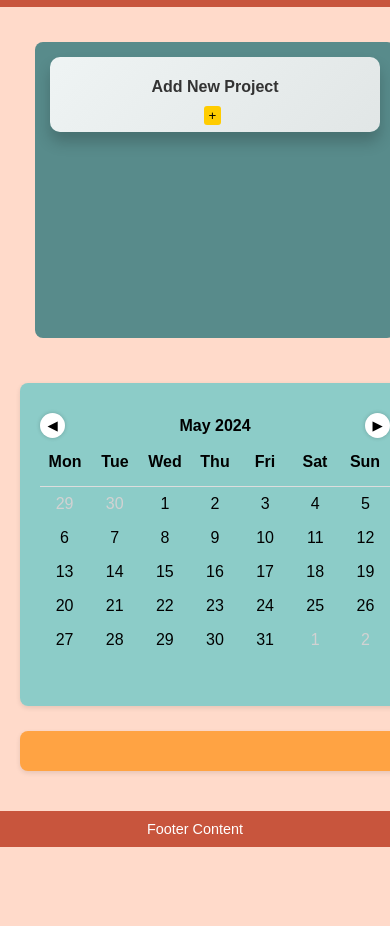
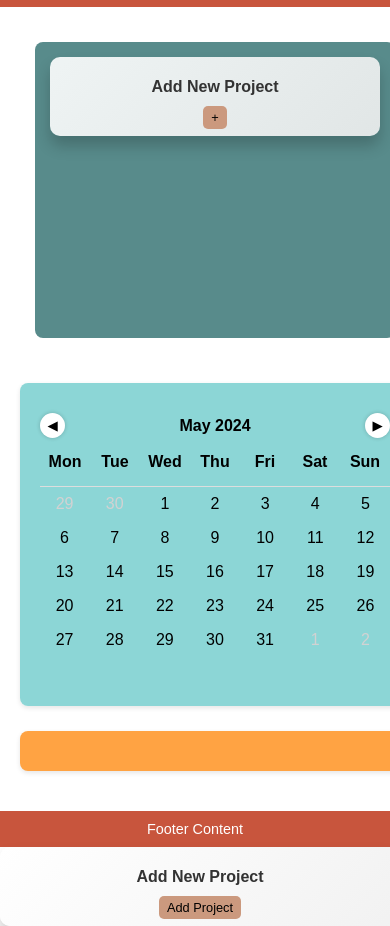
Before and after one commit to cse110-sp24-group31/Dev-Journal, a website: page index.html in a window 390 px wide. Shown: the part 57-983 px from the top of the page. Before the commit the page ends 904 px from the top, so only its background shows below. Drawn offline with Linux system fonts and the light colour scheme.

Commit message:
initial commit

```diff
--- a/assets/scripts/project.js
+++ b/assets/scripts/project.js
@@ -165,6 +165,16 @@ function addCard(event) {
   //projects.appendChild(project);
 }
 
+function openAddCardModal() {
+  // Your logic to open the add card modal
+  document.getElementById('addCardModal').style.display = 'block';
+}
+
+function closeAddCardModal() {
+  // Your logic to close the add card modal
+  document.getElementById('addCardModal').style.display = 'none';
+}
+
 function updateProgress(button) {
   const progressBar = button.parentElement.previousElementSibling.firstElementChild;
   let progress = parseInt(progressBar.style.width);
--- a/assets/styles/project-card.css
+++ b/assets/styles/project-card.css
@@ -1,13 +1,28 @@
+:root {
+  --primary-color: #00796b;
+  --secondary-color: #ffcc00;
+  --hover-color: #ffa500;
+  --background-color: rgba(255, 255, 255, 0.9);
+  --shadow-color: rgba(0, 0, 0, 0.2);
+  --hover-shadow-color: rgba(0, 0, 0, 0.3);
+  --text-color: #333;
+  --timberwolf: #cb997e;
+  --pale-dogwood: #d5bdafff;
+  --isabelline: #edede9ff;
+  --linen: #f5ebe0ff;
+  --champagne-pink: #e3d5caff;
+}
+
 .project-card {
 display: flex;
 flex-direction: column;
 align-items: center;
-  background: linear-gradient(135deg, rgba(255, 255, 255, 0.9), rgba(240, 240, 240, 0.9));
+background: linear-gradient(135deg, var(--background-color), rgba(240, 240, 240, 0.9));
 border-radius: 10px;
-  box-shadow: 0px 10px 15px rgba(0, 0, 0, 0.2);
-  height: 300px; /* height remains constant */
+box-shadow: 0px 10px 15px var(--shadow-color);
+height: 350px;
 margin-bottom: 20px;
-  padding: 15px 25px;
+padding: 15px;
 width: 25%;
 transition: width 0.2s ease, transform 0.2s ease;
 position: relative;
@@ -15,32 +30,30 @@
 
 .project-card:hover {
 transform: translateY(-10px);
-  box-shadow: 0px 15px 20px rgba(0, 0, 0, 0.3);
+box-shadow: 0px 15px 20px var(--hover-shadow-color);
 }
 
 .project-card .name {
-  color: #333;
+color: var(--text-color);
 font-size: 1.8em;
 font-weight: bold;
 text-align: center;
+margin-bottom: 10px;
 transition: font-size 0.2s ease, color 0.2s ease;
-  margin-bottom: 10px; /* Add margin to separate from image */
-  position: relative; /* Ensure it respects flex layout */
 }
 
 .project-card .name:hover {
 font-size: 2em;
-  color: #00796b;
+color: var(--primary-color);
 }
 
 .project-card .project-image {
 align-self: center;
 object-fit: cover;
 border-radius: 10px;
-  height: 60%; /* Adjusted height */
+height: 50%;
 width: 100%;
 transition: transform 0.3s ease;
-  position: relative; /* Ensure it respects flex layout */
 }
 
 .project-card .project-image:hover {
@@ -49,8 +62,8 @@
 
 .project-card .progress-bar-container {
 width: 100%;
-  margin-top: auto; /* Pushes progress bar to the bottom */
-  position: relative; /* Ensure it respects flex layout */
+margin-top: 10px;
+margin-bottom: 20px;
 }
 
 .project-card .progress-bar {
@@ -64,31 +77,54 @@
 .project-card .progress-bar-fill {
 width: 12%;
 height: 100%;
-  background-color: #00796b;
+background-color: var(--primary-color);
 text-align: center;
 color: white;
 transition: width 0.2s ease;
 }
 
+.project-card .button-container {
+display: flex;
+justify-content: space-between;
+gap: 10px;
+width: 100%;
+margin-top: 10px;
+}
+
 .project-card button {
-  background-color: #ffcc00;
+background-color: var(--secondary-color);
 border: none;
 border-radius: 10px;
 color: black;
-  padding: 5px 15px; /* Smaller padding */
-  margin-right: 5px;
-  margin-bottom: 2px;
+padding: 10px;
 cursor: pointer;
 transition: background-color 0.2s ease, transform 0.2s ease;
-  font-size: 0.9em; /* Smaller font size */
-  position: relative; /* Ensure it respects flex layout */
+font-size: 0.9em;
+flex-grow: 1;
 }
 
 .project-card button:hover {
-  background-color: #ffa500;
+background-color: var(--hover-color);
 transform: scale(1.05);
 }
 
+#add-card button {
+background-color: var(--timberwolf); /* Color for Add button */
+border: none;
+border-radius: 5px; /* Rounded corners */
+color: black;
+padding: 5px 10px; /* Padding for better spacing */
+font-size: 1em; /* Font size */
+cursor: pointer;
+transition: background-color 0.3s, transform 0.2s ease;
+}
+
+#add-card button:hover {
+background-color: var(--pale-dogwood); /* Hover color */
+transform: scale(1.05);
+}
+
+/* Responsive Styles */
 @media (max-width: 1460px) {
 .project-card {
   width: 40%;
@@ -97,7 +133,7 @@
 }
 
 .project-card .project-image {
-    height: 50%; /* Adjust height for smaller screens */
+  height: 50%;
 }
 
 .project-card .name {
@@ -109,9 +145,14 @@
 }
 
 .project-card button {
-    padding: 4px 10px; /* Even smaller padding */
+  padding: 4px 10px;
   border-radius: 8px;
-    font-size: 0.8em; /* Smaller font size */
+  font-size: 0.8em;
+}
+
+#add-card button {
+  padding: 8px 16px;
+  font-size: 1.2em;
 }
 }
 
@@ -123,11 +164,12 @@
 }
 
 .project-card .project-image {
-    height: 40%; /* Adjust height for smaller screens */
+  height: 40%;
 }
 
 .project-card .progress-bar-container {
   margin-top: 5px;
+  margin-bottom: 10px;
 }
 
 .project-card .progress-bar {
@@ -148,6 +190,11 @@
 .progress-bar > .progress-bar-fill {
   font-size: 0.9em;
 }
+
+#add-card button {
+  padding: 6px 12px;
+  font-size: 1em;
+}
 }
 
 @media (max-width: 400px) {
@@ -158,11 +205,12 @@
 }
 
 .project-card .project-image {
-    height: 30%; /* Adjust height for smallest screens */
+  height: 30%;
 }
 
 .project-card .progress-bar-container {
   margin-top: 2px;
+  margin-bottom: 5px;
 }
 
 .project-card .progress-bar {
@@ -183,4 +231,9 @@
 .progress-bar > .progress-bar-fill {
   font-size: 0.8em;
 }
+
+#add-card button {
+  padding: 4px 8px;
+  font-size: 0.8em;
 }
+}
--- a/index.html
+++ b/index.html
@@ -73,6 +73,11 @@
         </div>
     </div>
 
+    <div class="project-card" id="add-card">
+        <p class="name">Add New Project</p>
+        <button onclick="openAddCardModal()">Add Project</button>
+    </div>
+
     <!-- View Card Modal -->
     <div id="viewCardModal" class="modal">
         <div class="modal-content">
```
Lines whose indentation alone changed are shown as unchanged.
